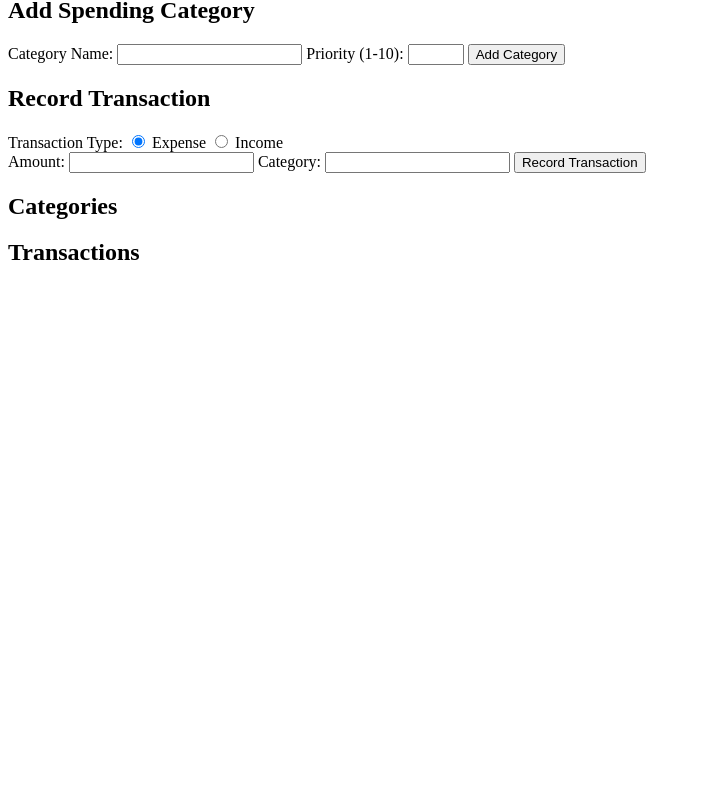
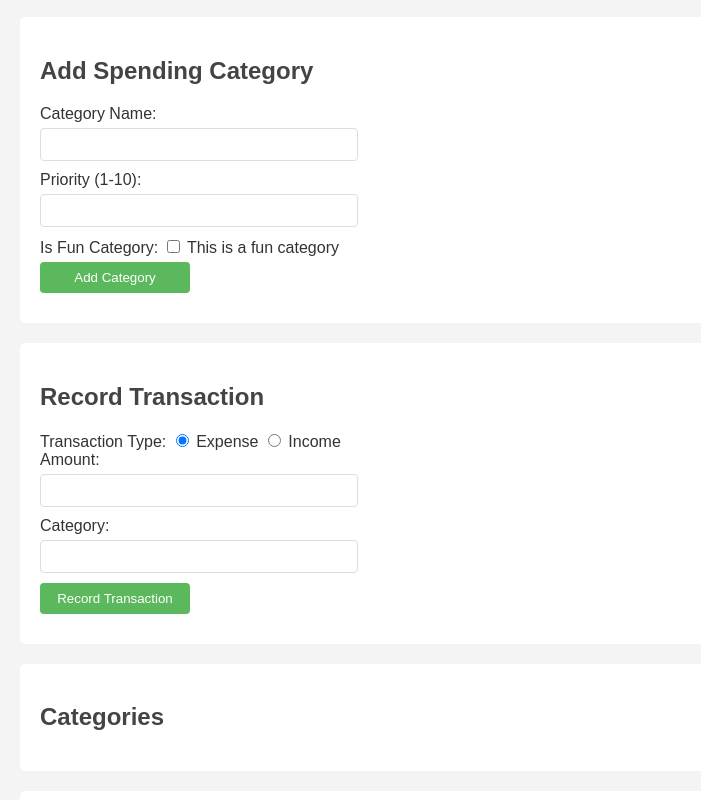
Before and after one commit to PennyWiseApp/PennyWise, a website: page frontend/client/index.html in a window 1280 px wide. Shown: the part 83-883 px from the top of the page, without its empty margins (0-701 px from the left). Before the commit the page ends 800 px from the top, so only its background shows below. Drawn offline with Linux system fonts and the light colour scheme.

Commit message:
stylesssssss

```diff
--- a/frontend/client/index.html
+++ b/frontend/client/index.html
@@ -4,34 +4,8 @@
     <meta charset="UTF-8" />
     <meta name="viewport" content="width=device-width, initial-scale=1.0" />
     <title>Budget App</title>
-    <!-- <script>
-      // Basic inline JavaScript for demonstration purposes
-      function addCategory() {
-        const categoryName = document.getElementById("categoryName").value;
-        const priority = document.getElementById("priority").value;
-        if (categoryName && priority) {
-          const categoriesList = document.getElementById("categoriesList");
-          const entry = document.createElement("li");
-          entry.textContent = `Category: ${categoryName}, Priority: ${priority}`;
-          categoriesList.appendChild(entry);
-        }
-      }
-
-      function recordTransaction() {
-        const type = document.querySelector(
-          'input[name="transactionType"]:checked'
-        ).value;
-        const amount = document.getElementById("amount").value;
-        const category = document.getElementById("transactionCategory").value;
-        if (type && amount && category) {
-          const transactionsList = document.getElementById("transactionsList");
-          const entry = document.createElement("li");
-          entry.textContent = `Type: ${type}, Amount: ${amount}, Category: ${category}`;
-          transactionsList.appendChild(entry);
-        }
-      }
-    </script> -->
     <script src="app.js"></script>
+    <link rel="stylesheet" href="styles.css" />
   </head>
   <body>
     <h1>Budget App</h1>
@@ -42,6 +16,9 @@
       <input type="text" id="categoryName" name="categoryName" />
       <label for="priority">Priority (1-10):</label>
       <input type="number" id="priority" name="priority" min="1" max="10" />
+      <label for="isFun">Is Fun Category:</label>
+      <input type="checkbox" id="isFun" name="isFun" /> This is a fun
+      category<br />
       <button onclick="addCategory()">Add Category</button>
     </section>
 
@@ -78,5 +55,13 @@
         <!-- Transactions will be added here -->
       </ul>
     </section>
+
+    <section>
+      <h2>Budget Overview</h2>
+      <div id="budgetOverview">
+        <!-- Budget information will be displayed here -->
+      </div>
+      <button onclick="fetchBudget()">Refresh Budget</button>
+    </section>
   </body>
 </html>
--- /dev/null
+++ b/frontend/client/styles.css
@@ -0,0 +1,62 @@
+body {
+  font-family: Arial, sans-serif;
+  background-color: #f4f4f4;
+  margin: 0;
+  padding: 20px;
+  color: #333;
+}
+
+h1,
+h2 {
+  color: #444;
+}
+
+input[type="text"],
+input[type="number"],
+select,
+button {
+  padding: 8px;
+  margin-top: 5px;
+  margin-bottom: 10px;
+  border: 1px solid #ddd;
+  border-radius: 4px;
+  width: 300px;
+  display: block;
+}
+
+label {
+  margin-top: 20px;
+}
+
+button {
+  background-color: #5cb85c;
+  color: white;
+  border: none;
+  cursor: pointer;
+  width: 150px;
+}
+
+button:hover {
+  background-color: #4cae4c;
+}
+
+section {
+  background-color: white;
+  padding: 20px;
+  margin-bottom: 20px;
+  border-radius: 5px;
+}
+
+ul {
+  list-style-type: none;
+  padding: 0;
+}
+
+li {
+  padding: 8px;
+  border-bottom: 1px solid #ddd;
+}
+
+li:last-child {
+  border-bottom: none;
+}
```
